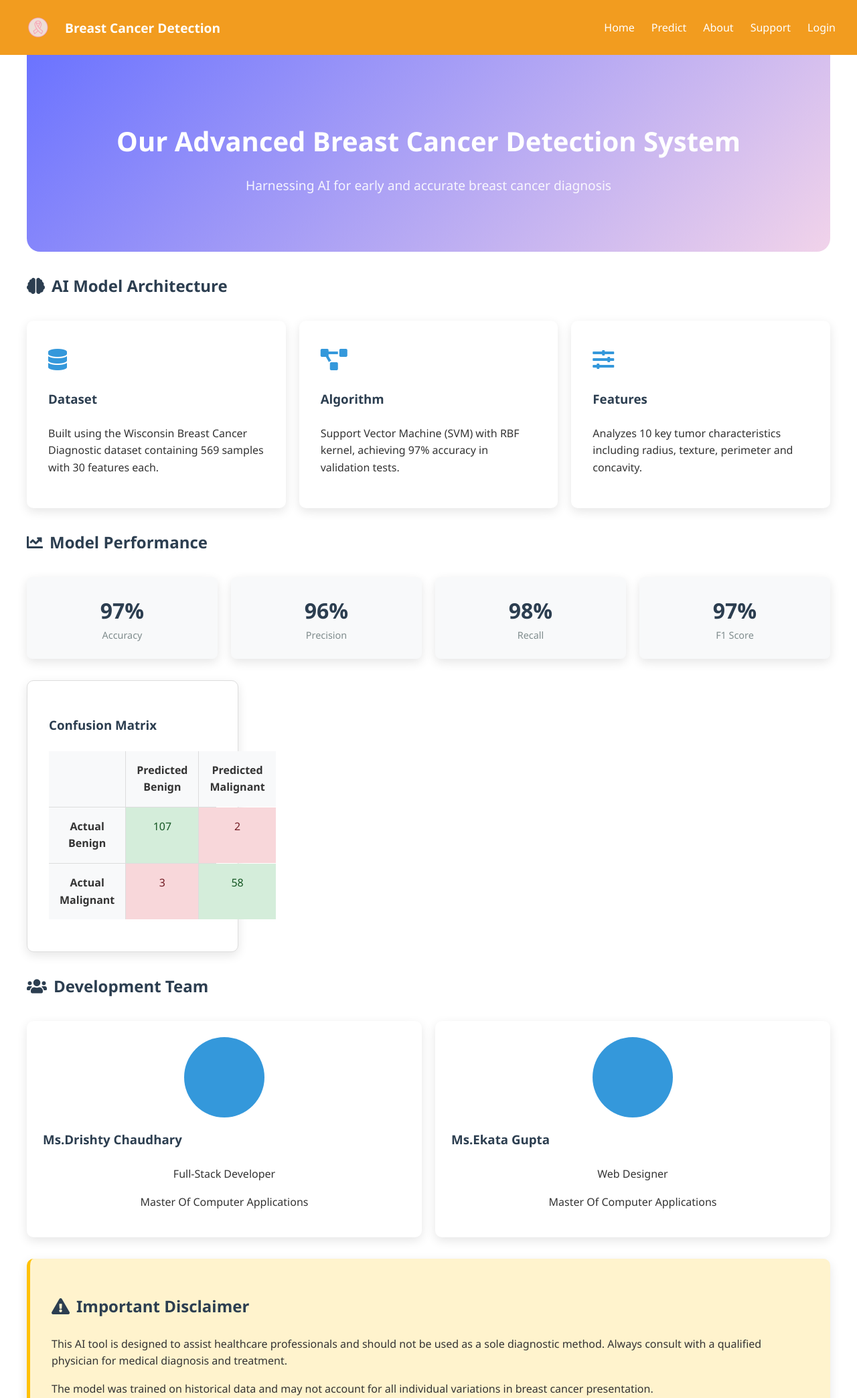
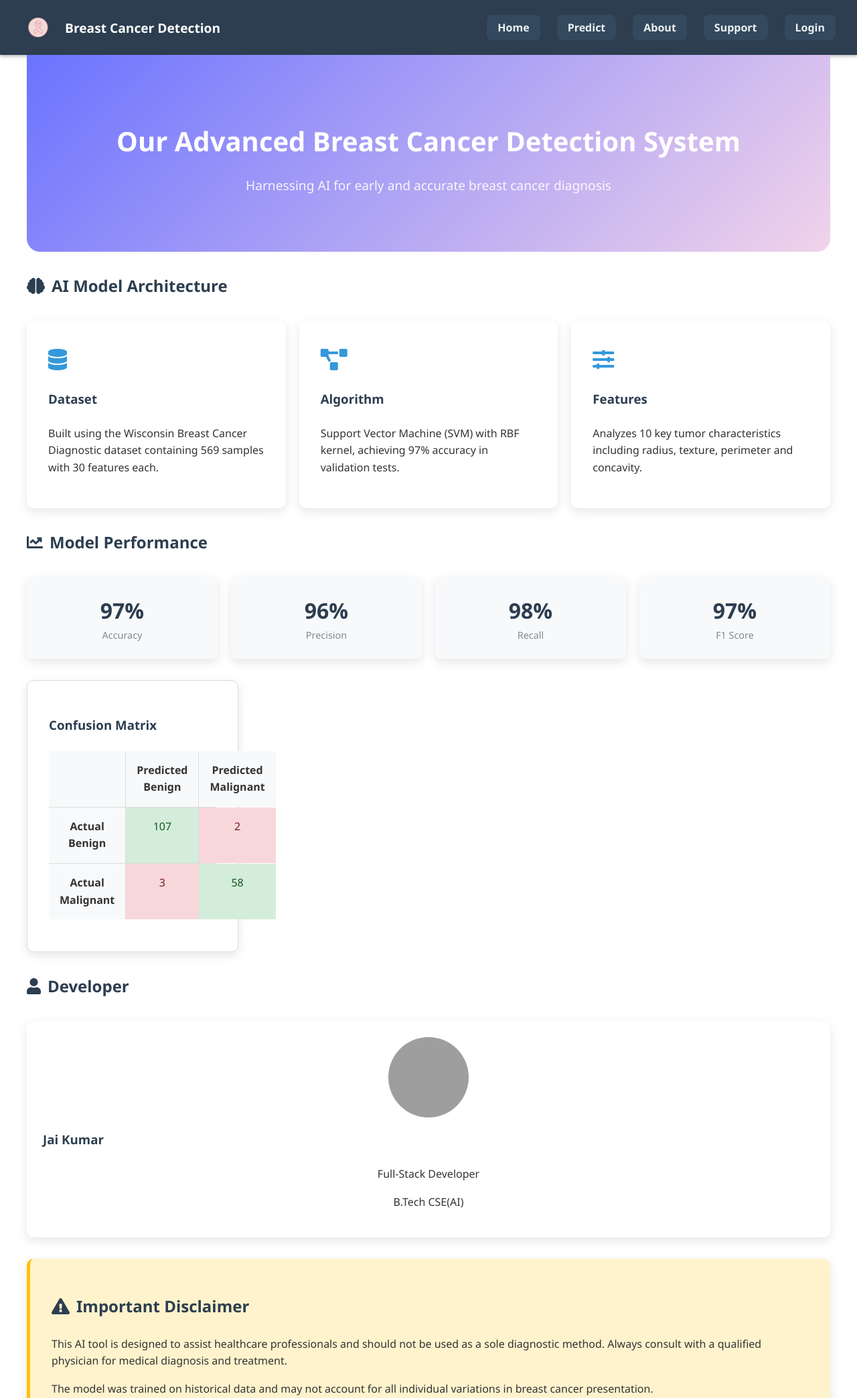
Before and after one commit to jaikumar760/breast_cancer_major_project, a Flask app: page /about in a window 1280 px wide. Shown: the top 2088 px of the page at 67% size. Run offline with Flask 3, Linux system fonts and the light colour scheme; a user stored in the database is signed in; parts of the project's set-up code (start-up, migrations or seed data) failed here and were passed over; grey boxes are pictures that could not be loaded.

Commit message:
Masterclass

```diff
--- a/templates/about.html
+++ b/templates/about.html
@@ -76,20 +76,14 @@
             </div>
         </div>
 
-        <!-- Team Cards -->
-        <h2><i class="fas fa-users"></i> Development Team</h2>
+        <!-- Developer Card -->
+        <h2><i class="fas fa-user"></i> Developer</h2>
         <div class="cards-container">
             <div class="team-card">
-                <div class="member-photo"></div>
-                <h3>Ms.Drishty Chaudhary</h3>
+                <div class="member-photo" style="background-image: url('path_to_your_photo.jpg');background-size: cover; background-position: center;"></div>
+                <h3>Jai Kumar</h3>
                 <p>Full-Stack Developer</p>
-                <p>Master Of Computer Applications</p>
-            </div>
-            <div class="team-card">
-                <div class="member-photo"></div>
-                <h3>Ms.Ekata Gupta</h3>
-                <p>Web Designer</p>
-                <p>Master Of Computer Applications</p>
+                <p>B.Tech CSE(AI)</p>
     </div>
 </div>
 
@@ -99,6 +93,7 @@
     <p>This AI tool is designed to assist healthcare professionals and should not be used as a sole diagnostic method. Always consult with a qualified physician for medical diagnosis and treatment.</p>
     <p>The model was trained on historical data and may not account for all individual variations in breast cancer presentation.</p>
 </div>
+
     </div>
 </div>
 
@@ -248,6 +243,7 @@
         background: #3498db;
         margin: 0 auto 1rem;
         background-size: cover;
+        background-position: center;
     }
 
     /* Disclaimer Card */
--- a/templates/base.html
+++ b/templates/base.html
@@ -34,6 +34,24 @@
             justify-content: space-between;
             align-items: center;
             padding: 1rem 2rem;
+            background: #2c3e50; /* dark background */
+            box-shadow: 0 2px 5px rgba(0,0,0,0.3);
+        }
+        /* Each nav link */
+        .nav-links li a {
+            text-decoration: none;
+            font-weight: 600;
+            padding: 8px 16px;
+            border-radius: 8px;
+            transition: all 0.3s ease;
+            color: #ecf0f1; /* light text color */
+            background: #34495e; /* dark button background */
+        }
+         /* Hover effect */
+        .nav-links li a:hover {
+            background: #e74c3c; /* bright red on hover */
+            color: #fff;
+            box-shadow: 0 3px 6px rgba(0,0,0,0.4);
         }
     </style>
 </head>
```
Also changed, not shown: instance/users.db, 1 other file. Lines whose indentation alone changed are shown as unchanged.
